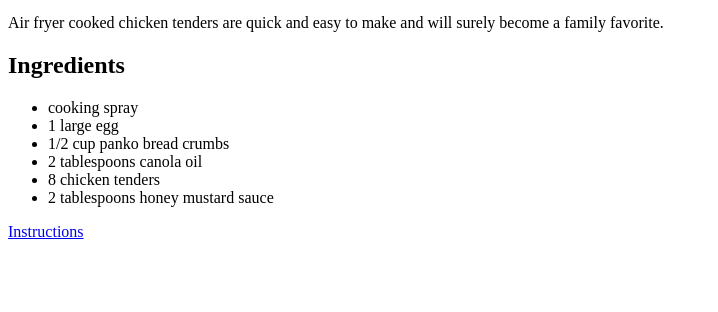
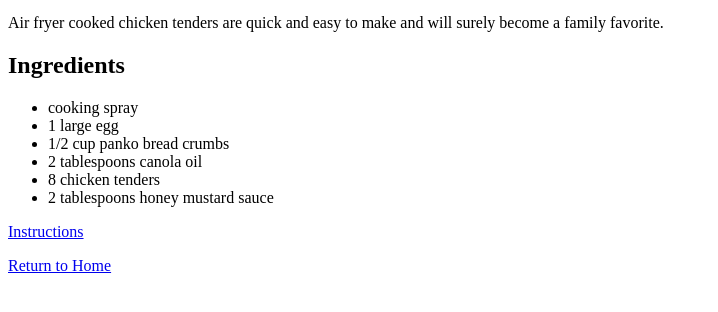
Before and after one commit to ben9lee/recipes, a plain HTML site: page actual-recipes/chicken-tender.html in a window 1280 px wide. Shown: the part 100-412 px from the top of the page, without its empty margins (0-718 px from the left). Drawn offline with Linux system fonts and the light colour scheme.

Commit message:
added return to home links to recipes

```diff
--- a/actual-recipes/chicken-tender.html
+++ b/actual-recipes/chicken-tender.html
@@ -19,5 +19,6 @@
         <li>2 tablespoons honey mustard sauce</li>
     </ul>
     <p><a href="https://www.allrecipes.com/air-fryer-chicken-tenders-recipe-7509380" target="_blank" >Instructions</a></p>
+    <footer><a href="../index.html">Return to Home</a></footer>
 </body>
 </html>
```
Also changed, not shown: actual-recipes/chicken-wings.html (+1 -0 lines).
